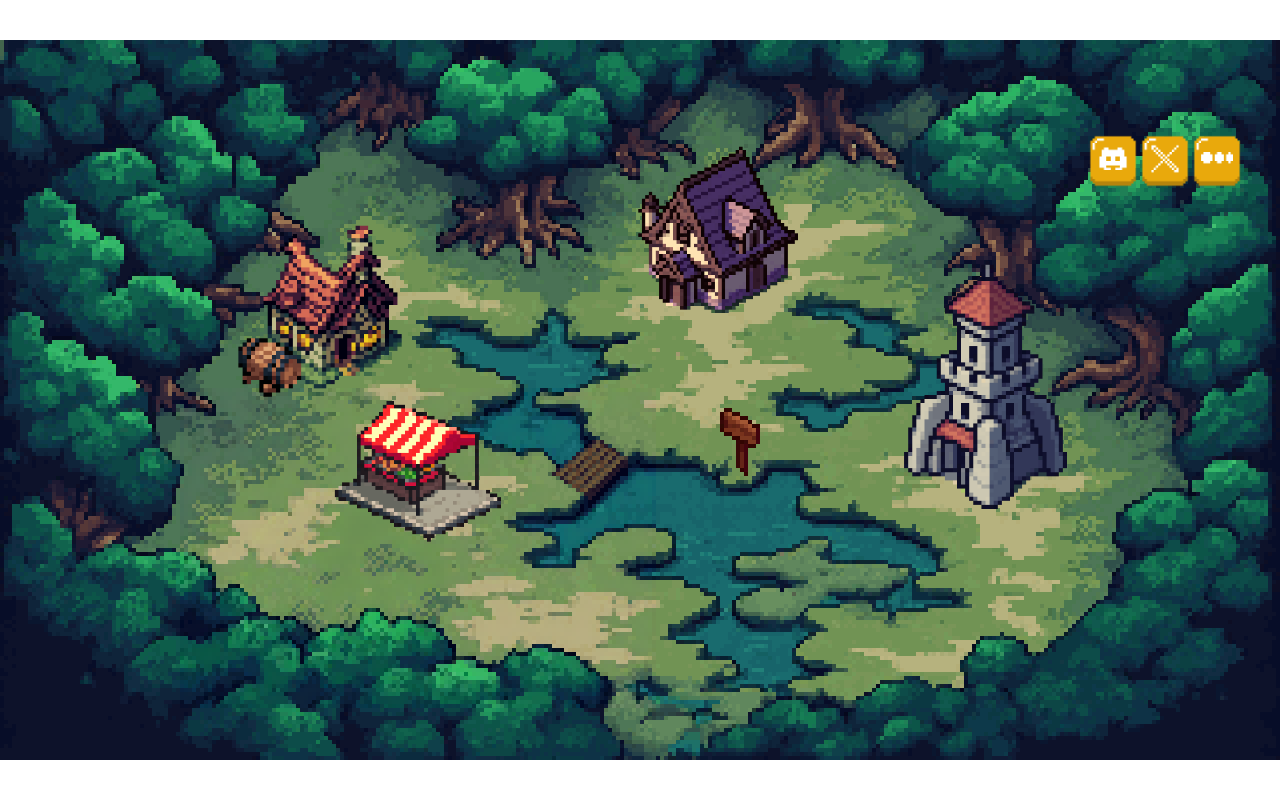
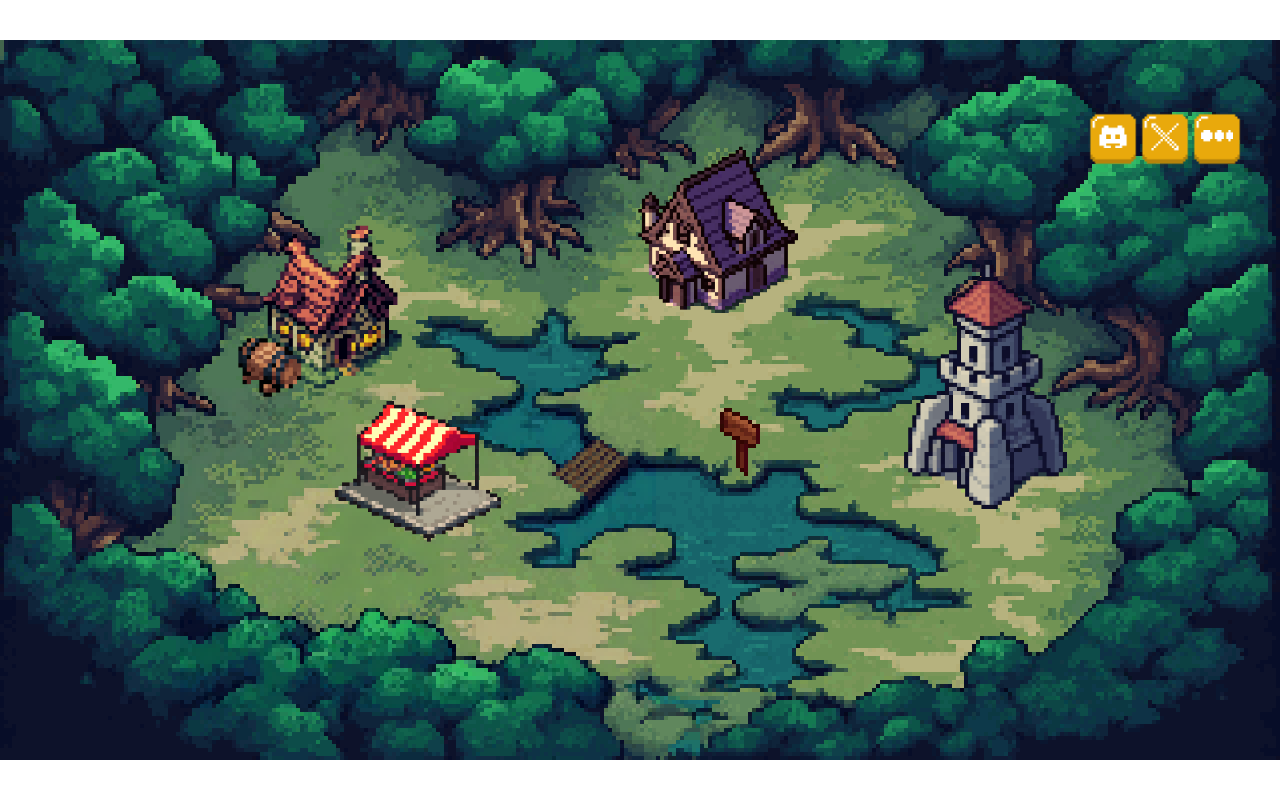
Before and after one commit to tkartsan/frogs-first, a React (Vite) app: page / in a window 1280 px wide. Built offline with nearby package versions, Linux system fonts and the light colour scheme.

Commit message:
fix yellow buttons for prod

```diff
--- a/src/App.css
+++ b/src/App.css
@@ -23,7 +23,7 @@
 /* Button container */
 .button-container {
   position: absolute;
-  top: 12%; /* Adjusted higher for better visibility */
+  top: 9%; /* Reduced to 9% */
   right: 2%; /* Positioned at the right */
   display: flex;
   gap: 2%; /* Space between buttons */
@@ -111,7 +111,7 @@
 /* Responsive styling for laptop ratios */
 @media (min-aspect-ratio: 16/10) {
   .button-container {
-    top: 13%; /* Adjusted for wider screens */
+    top: 10%; /* Reduced for wider screens */
     right: 3%; /* Matches proportional scaling */
     gap: 1.5%; /* Reduced gap */
     width: 12%; /* Adjusted container width */
@@ -131,7 +131,7 @@
   }
 
   .button-container {
-    top: 13%; /* Adjusted for better visibility on smaller screens */
+    top: 10%; /* Reduced for better alignment */
     right: 5%;
     gap: 2%;
     width: 10%; /* Adjust container width */
```
